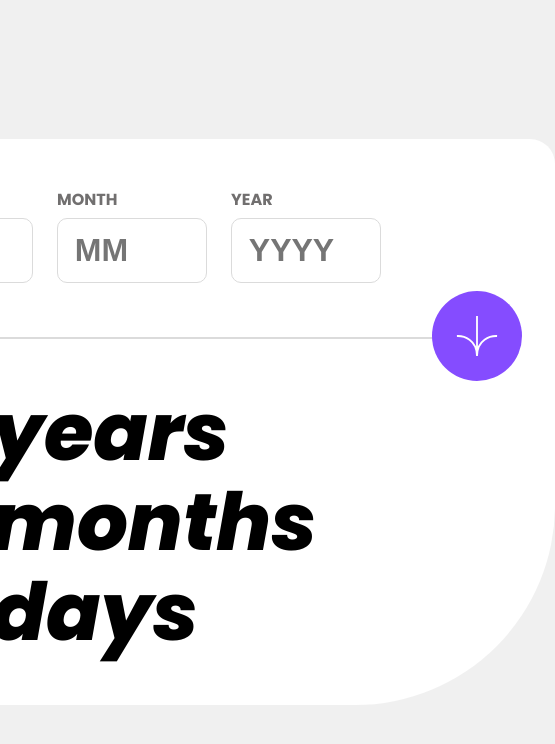
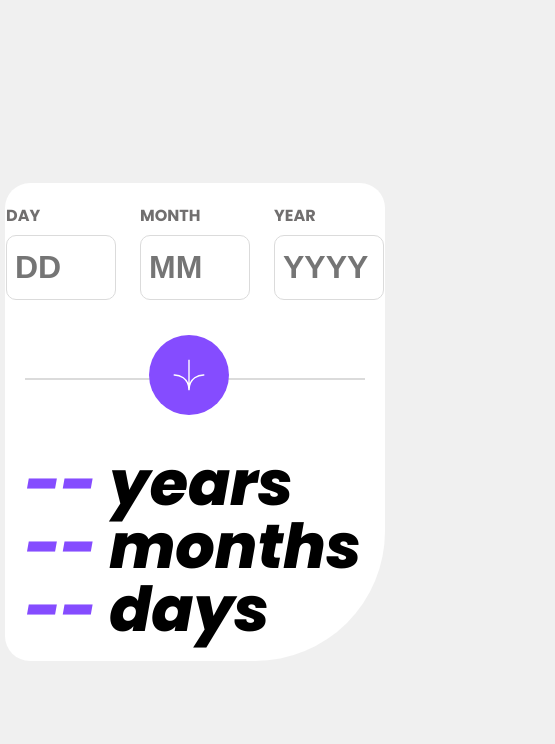
Before and after one commit to Joel-Johny/age-calculator-app-main, a plain HTML site: page age-calculator-app-main/index.html in a window 390 px wide. Shown: the whole page, 555 px wide, since content can reach past the window. Drawn offline with Linux system fonts and the light colour scheme.

Commit message:
added media query for mobile users
still bug is present for month and days in JS

```diff
--- a/age-calculator-app-main/index.css
+++ b/age-calculator-app-main/index.css
@@ -15,7 +15,7 @@ body{
 }
 
 .container{
-    min-width:720px;
+    width:720px;
     background-color: hsl(0, 0%, 100%);
     border-radius: 25px;
     border-bottom-right-radius: 200px;
@@ -109,3 +109,37 @@ input[type="number"]::-webkit-outer-spin-button {
   -webkit-appearance: none;
   margin: 0;
 }
+
+@media screen and (max-width:750px) {
+
+    .container{
+        min-width: 380px;
+        gap:4.5rem;
+        margin: 1rem;
+        padding: 1.25rem;
+        border-bottom-right-radius: 130px;
+    }
+    input{
+        width: 110px;
+        text-indent: 0.5rem;
+    }
+    .inputs{
+        justify-content: center;
+    }
+    .hLine{
+        width: 100%;
+    }
+    .image{
+        height: 80px;
+        width: 80px;
+        right:40%;
+        bottom: -35px;
+    }
+    .years,.months,.days{
+        width: 100%;
+
+    }
+    .result{
+        font-size: 31px;
+    }
+}
--- a/age-calculator-app-main/index.js
+++ b/age-calculator-app-main/index.js
@@ -19,7 +19,6 @@ function resetColor(){
         const input =childNode.children[1]
         heading.style.color="hsl(0, 1%, 44%)"
         input.style.borderColor="hsl(0, 0%, 86%)";
-        console.log(childNode,heading,input)
 
 
     });
```
